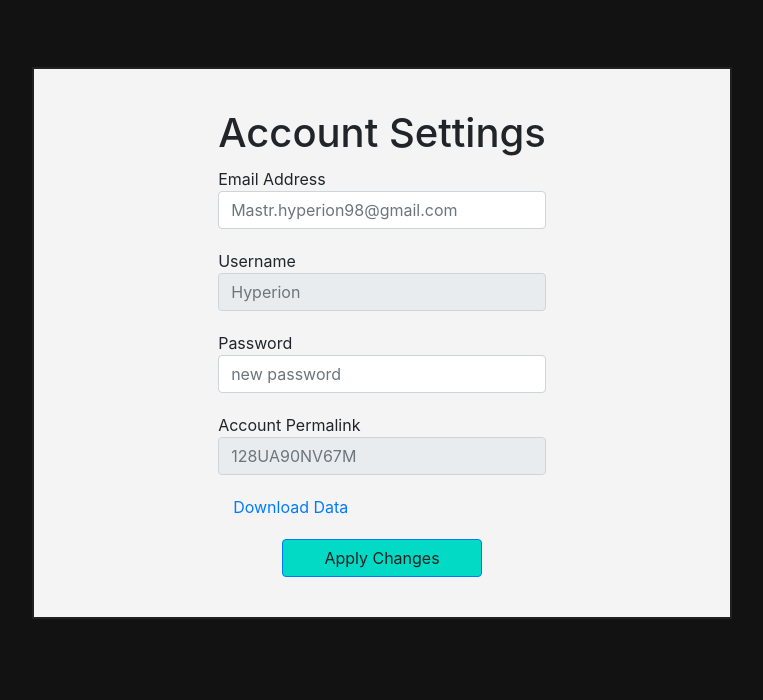
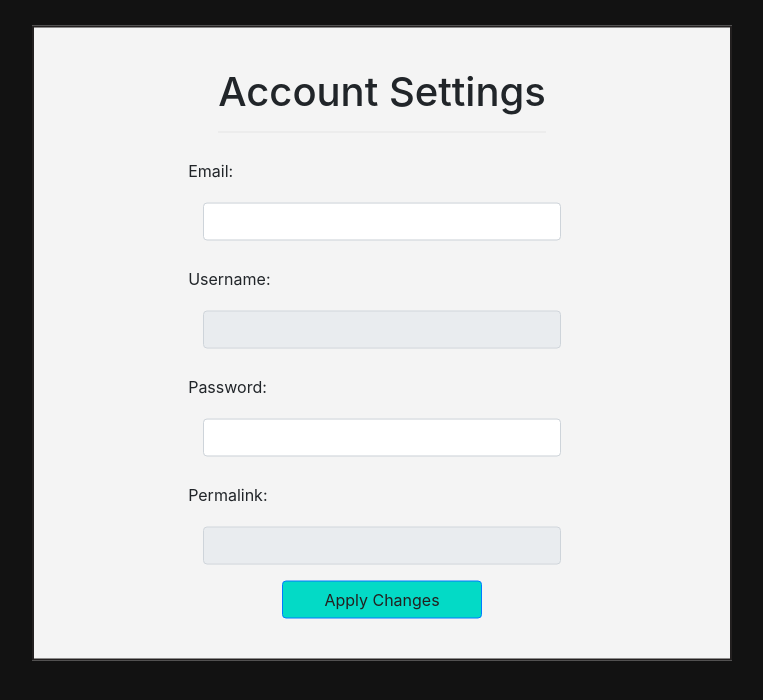
Before and after one commit to mastrHyperion98/SOEN287_Project, a Flask app: page /settings/account in a window 1280 px wide. Shown: the part 57-757 px from the top of the page, without its empty margins (258-1021 px from the left). Run offline with Flask 2, Linux system fonts and the light colour scheme; some libraries are stand-ins or nearby versions.

Commit message:
Update AccountSettings to use WTForms
also include validators

```diff
--- a/A2/app.py
+++ b/A2/app.py
@@ -2,10 +2,11 @@ import os
 import json
 from flask import Flask, render_template, url_for, redirect, request, session, current_app, send_from_directory, \
     send_file
-from forms import LoginForm, CreateAccount
+from forms import LoginForm, CreateAccount, Settings
 
 app = Flask(__name__)
 app.secret_key = 'allo'
+
 
 @app.route('/')
 def index():
@@ -36,9 +37,15 @@ def dashboard():
     return render_template("Dashboard.html", channels=channel)
 
 
-@app.route('/settings/account')
+@app.route('/settings/account', methods=['POST', 'GET'])
 def account_settings():
-    return render_template("AccountSettings.html", username="Hyperion", email="Mastr.hyperion98@gmail.com", permalink="128UA90NV67M")
+    form = Settings()
+
+    if form.validate_on_submit():
+        return render_template("AccountSettings.html", form=form, username="Hyperion", email="Mastr.hyperion98@gmail.com",
+                               permalink="128UA90NV67M")
+    return render_template("AccountSettings.html", form=form, username="Hyperion", email="Mastr.hyperion98@gmail.com",
+                           permalink="128UA90NV67M")
 
 
 @app.route('/channels')
@@ -53,13 +60,13 @@ def channels():
     {"channel_name": "COMP371", "channel_id": "COMP371_HYUBN811ALO2"}]'''
     channel = json.loads(channels_str)
     user = json.loads(json_str)
-    return render_template("Channels.html", users = user, channels= channel)
+    return render_template("Channels.html", users=user, channels=channel)
 
 
 @app.route('/download/<string:permalink>')
 def download_user_data(permalink):
-	path = "Data/" +permalink + ".txt"
-	return send_file(path, as_attachment=True)
+    path = "Data/" + permalink + ".txt"
+    return send_file(path, as_attachment=True)
 
 
 if __name__ == '__main__':
--- a/A2/forms.py
+++ b/A2/forms.py
@@ -16,3 +16,11 @@ class CreateAccount(FlaskForm):
     password = PasswordField('Password:', validators=[DataRequired(), Length(8, 16)])
     confirm = PasswordField('Confirm Password:', validators=[DataRequired(), EqualTo('password', message='Passwords must match.')])
     submit = SubmitField('Create Account')
+
+
+class Settings(FlaskForm):
+    email = EmailField('Email:', validators=[InputRequired(), Email()])
+    username = StringField('Username:', render_kw={'readonly': True})
+    password = PasswordField('Password:', validators=[DataRequired(), Length(8, 16)])
+    permalink = StringField('Permalink:', render_kw={'readonly': True})
+    submit = SubmitField('Apply Changes')
--- a/A2/templates/AccountSettings.html
+++ b/A2/templates/AccountSettings.html
@@ -5,26 +5,8 @@
 <div class="container form d-flex justify-content-center center border-3">
    <div class="page-header">
        <h1>Account Settings</h1>
-       <form id="settings" method="POST" action="{{ url_for('verify_createAccount')}}">
-           <label for="email_field">Email Address
-               <input type="email" class="form-control" id="email_field" name="email" placeholder="{{ email }}">
-           </label>
-           <label for="username_field">Username
-               <input type="text" class="form-control" id="username_field" placeholder="{{ username }}" readonly>
-           </label>
-           <label for="InputPassword1">Password
-               <input type="password" class="form-control" placeholder="new password" id="InputPassword1" name="password1">
-           </label>
-           <label for="UserPermalink">Account Permalink
-               <input class="form-control" type="text" placeholder="{{permalink}}" readonly>
-           </label>
-              <div class="col text-left">
-              <label><a href="/download/{{ permalink }}"> Download Data</a></label>
-           </div>
-           <div class="col text-center">
-               <button type="submit" class="btn btn-primary" value="Submit">Apply Changes</button>
-           </div>
-       </form>
+       <hr/>
+        {{ content_form(form, '/settings/account')}}
    </div>
 </div>
 {% endblock %}
```
